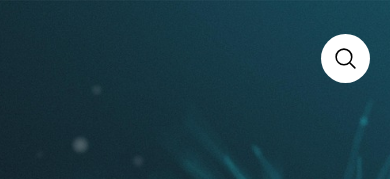
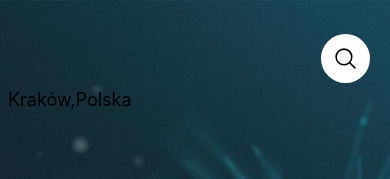
Before and after one commit to kacpi95/Weather-App-react-native, a React Native app: screen /Home in a window 390 px wide. Shown: the top 179 px of the page. Built offline with nearby package versions, Linux system fonts and the light colour scheme.

Commit message:
Add View weatherContainer and location text

```diff
--- a/components/FirstScreen.js
+++ b/components/FirstScreen.js
@@ -72,6 +72,12 @@ export default function FirstScreen() {
             </View>
           ) : null}
         </View>
+        <View style={styles.weatherContainer}>
+          <Text style={styles.locationText}>
+            Kraków,
+            <Text style={styles.countryText}>Polska</Text>
+          </Text>
+        </View>
       </SafeAreaView>
     </View>
   );
```
